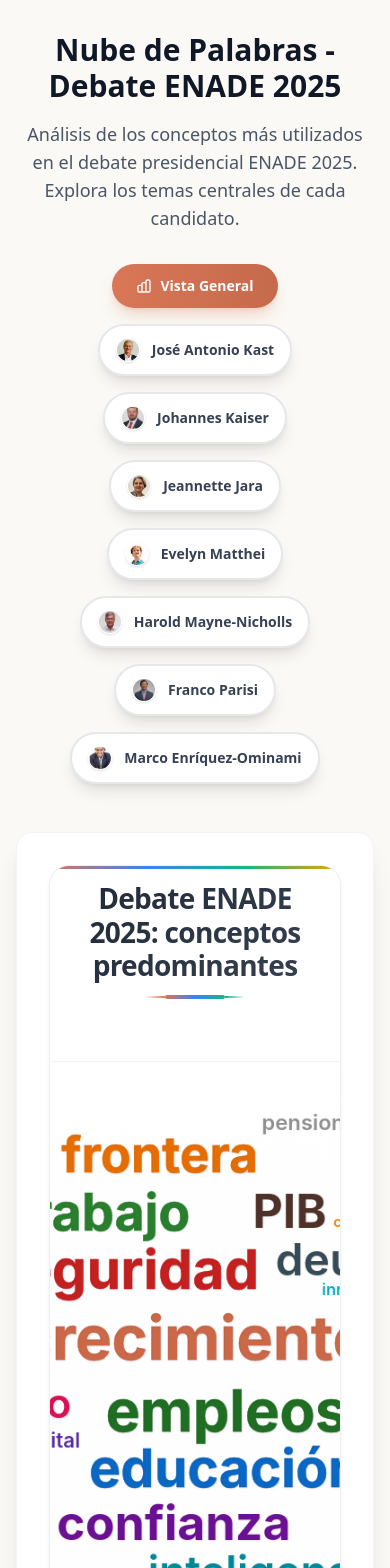
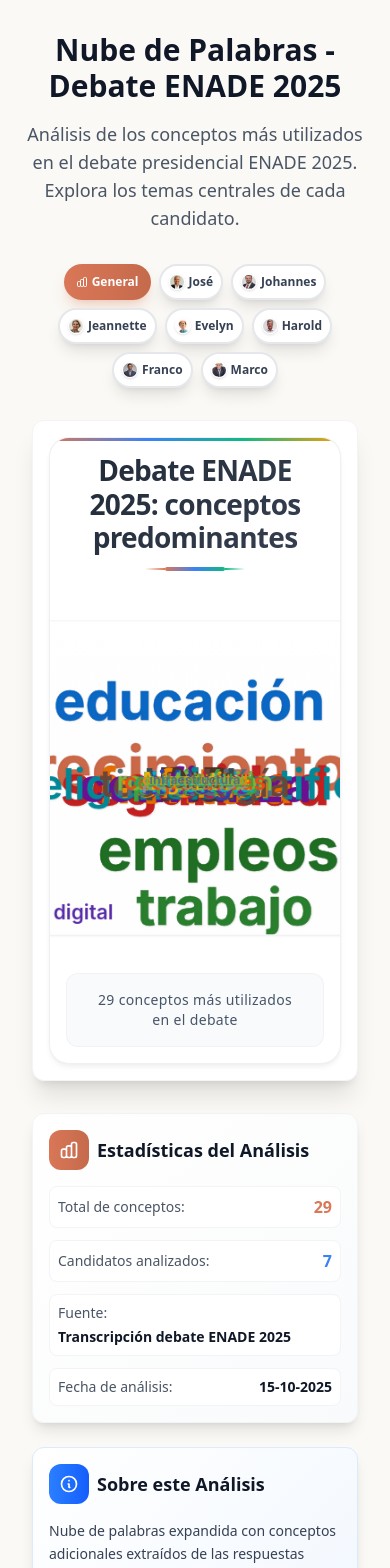
Before and after one commit to Antoine-lb/las-preguntas-del-debate-2025, a SvelteKit app: page /enade-wordcloud in a window 390 px wide. Shown: the top 1568 px of the page. Built offline with nearby package versions, Linux system fonts and the light colour scheme.

Commit message:
cambios a movilos

```diff
--- a/src/lib/WordCloud.svelte
+++ b/src/lib/WordCloud.svelte
@@ -6,6 +6,10 @@
 	export let candidatoId: string | null = null;
 	export let width: number = 800;
 	export let height: number = 400;
+
+	// Variables reactivas para responsive
+	$: responsiveWidth = typeof window !== 'undefined' && window.innerWidth < 768 ? Math.min(350, window.innerWidth - 32) : width;
+	$: responsiveHeight = typeof window !== 'undefined' && window.innerWidth < 768 ? 350 : height;
 
 	let canvas: HTMLCanvasElement;
 	let ctx: CanvasRenderingContext2D;
@@ -32,14 +36,14 @@
 
 		// Fondo ultra limpio y profesional
 		ctx.fillStyle = '#ffffff';
-		ctx.fillRect(0, 0, width, height);
+		ctx.fillRect(0, 0, responsiveWidth, responsiveHeight);
 
 		// Gradiente de fondo muy sutil para profundidad
-		const bgGradient = ctx.createLinearGradient(0, 0, 0, height);
+		const bgGradient = ctx.createLinearGradient(0, 0, 0, responsiveHeight);
 		bgGradient.addColorStop(0, '#ffffff');
 		bgGradient.addColorStop(1, '#fefefe');
 		ctx.fillStyle = bgGradient;
-		ctx.fillRect(0, 0, width, height);
+		ctx.fillRect(0, 0, responsiveWidth, responsiveHeight);
 
 		const words = getWordsData();
 		if (words.length === 0) return;
@@ -71,14 +75,14 @@
 		function findFreePosition(wordWidth: number, wordHeight: number): { x: number; y: number } {
 			const maxAttempts = 300;
 			let attempts = 0;
-			const centerX = width / 2;
-			const centerY = height / 2;
+			const centerX = responsiveWidth / 2;
+			const centerY = responsiveHeight / 2;
 
 			// Intentar posiciones más cercanas al centro primero
 			while (attempts < maxAttempts) {
 				// Usar distribución espiral más compacta
 				const angle = attempts * 0.15;
-				const radius = Math.min(attempts * 1.5, Math.min(width, height) / 3);
+				const radius = Math.min(attempts * 1.5, Math.min(responsiveWidth, responsiveHeight) / 3);
 
 				// Agregar variación aleatoria para evitar patrones muy regulares
 				const randomOffset = (Math.random() - 0.5) * 20;
@@ -87,8 +91,8 @@
 				const y = centerY + radius * Math.sin(angle) - wordHeight / 2 + randomOffset;
 
 				// Verificar límites más estrictos para mantener compacto
-				if (x >= 10 && x <= width - wordWidth - 10 &&
-					y >= 50 && y <= height - wordHeight - 10 &&
+				if (x >= 10 && x <= responsiveWidth - wordWidth - 10 &&
+					y >= 50 && y <= responsiveHeight - wordHeight - 10 &&
 					!isPositionOccupied(x, y, wordWidth, wordHeight)) {
 					return { x, y };
 				}
@@ -97,8 +101,8 @@
 
 			// Fallback: posición aleatoria más agresiva
 			for (let i = 0; i < 100; i++) {
-				const x = 10 + Math.random() * (width - wordWidth - 20);
-				const y = 50 + Math.random() * (height - wordHeight - 60);
+				const x = 10 + Math.random() * (responsiveWidth - wordWidth - 20);
+				const y = 50 + Math.random() * (responsiveHeight - wordHeight - 60);
 
 				if (!isPositionOccupied(x, y, wordWidth, wordHeight)) {
 					return { x, y };
@@ -107,8 +111,8 @@
 
 			// Último recurso: centro
 			return {
-				x: (width - wordWidth) / 2,
-				y: (height - wordHeight) / 2
+				x: (responsiveWidth - wordWidth) / 2,
+				y: (responsiveHeight - wordHeight) / 2
 			};
 		}
 
@@ -201,13 +205,13 @@
 			const devicePixelRatio = window.devicePixelRatio || 1;
 			const rect = canvas.getBoundingClientRect();
 
-			// Establecer el tamaño real del canvas
-			canvas.width = width * devicePixelRatio;
-			canvas.height = height * devicePixelRatio;
+			// Establecer el tamaño real del canvas usando dimensiones responsivas
+			canvas.width = responsiveWidth * devicePixelRatio;
+			canvas.height = responsiveHeight * devicePixelRatio;
 
 			// Establecer el tamaño de visualización
-			canvas.style.width = width + 'px';
-			canvas.style.height = height + 'px';
+			canvas.style.width = responsiveWidth + 'px';
+			canvas.style.height = responsiveHeight + 'px';
 
 			// Escalar el contexto para la alta resolución
 			ctx.scale(devicePixelRatio, devicePixelRatio);
@@ -218,6 +222,26 @@
 
 			drawWordCloud();
 		}
+
+		// Listener para redimensionamiento
+		const handleResize = () => {
+			if (canvas && ctx && data) {
+				// Actualizar dimensiones
+				canvas.width = responsiveWidth * (window.devicePixelRatio || 1);
+				canvas.height = responsiveHeight * (window.devicePixelRatio || 1);
+				canvas.style.width = responsiveWidth + 'px';
+				canvas.style.height = responsiveHeight + 'px';
+				ctx.scale(window.devicePixelRatio || 1, window.devicePixelRatio || 1);
+
+				drawWordCloud();
+			}
+		};
+
+		window.addEventListener('resize', handleResize);
+
+		return () => {
+			window.removeEventListener('resize', handleResize);
+		};
 	});
 
 	// Redibujar cuando cambien los datos o candidato
@@ -235,8 +259,8 @@
 
 	<canvas
 		bind:this={canvas}
-		width={width}
-		height={height}
+		width={responsiveWidth}
+		height={responsiveHeight}
 		class="wordcloud-canvas"
 	></canvas>
 
--- a/src/routes/enade-wordcloud/+page.svelte
+++ b/src/routes/enade-wordcloud/+page.svelte
@@ -80,40 +80,42 @@
 		</div>
 	{:else if wordcloudData}
 		<!-- Selector de vista mejorado -->
-		<div class="mb-12">
-			<div class="flex flex-wrap gap-4 justify-center">
+		<div class="mb-8 md:mb-12">
+			<div class="flex flex-wrap gap-2 md:gap-4 justify-center px-4">
 				<button
-					onclick={() => selectCandidato(null)}
-					class="px-6 py-3 rounded-full text-sm font-semibold transition-all duration-300 transform hover:scale-105 shadow-lg
+					on:click={() => selectCandidato(null)}
+					class="px-3 md:px-6 py-2 md:py-3 rounded-full text-xs md:text-sm font-semibold transition-all duration-300 transform hover:scale-105 shadow-lg
 						{selectedCandidato === null
 							? 'bg-gradient-to-r from-[#D97757] to-[#c56a4c] text-white shadow-[#D97757]/25'
 							: 'bg-white text-gray-700 hover:bg-gray-50 border-2 border-gray-200 hover:border-gray-300'}"
 				>
-					<span class="flex items-center gap-2">
-						<svg class="w-4 h-4" fill="none" stroke="currentColor" viewBox="0 0 24 24">
+					<span class="flex items-center gap-1 md:gap-2">
+						<svg class="w-3 h-3 md:w-4 md:h-4" fill="none" stroke="currentColor" viewBox="0 0 24 24">
 							<path stroke-linecap="round" stroke-linejoin="round" stroke-width="2" d="M9 19v-6a2 2 0 00-2-2H5a2 2 0 00-2 2v6a2 2 0 002 2h2a2 2 0 002-2zm0 0V9a2 2 0 012-2h2a2 2 0 012 2v10m-6 0a2 2 0 002 2h2a2 2 0 002-2m0 0V5a2 2 0 012-2h2a2 2 0 012 2v14a2 2 0 01-2 2h-2a2 2 0 01-2-2z"></path>
 						</svg>
-						Vista General
+						<span class="hidden sm:inline">Vista General</span>
+						<span class="sm:hidden">General</span>
 					</span>
 				</button>
 
 				{#each candidatosDisponibles as candidato}
 					<button
-						onclick={() => selectCandidato(candidato.id)}
-						class="px-4 py-3 rounded-full text-sm font-semibold transition-all duration-300 transform hover:scale-105 shadow-lg
+						on:click={() => selectCandidato(candidato.id)}
+						class="px-2 md:px-4 py-2 md:py-3 rounded-full text-xs md:text-sm font-semibold transition-all duration-300 transform hover:scale-105 shadow-lg
 							{selectedCandidato === candidato.id
 								? 'text-white shadow-lg'
 								: 'bg-white text-gray-700 hover:bg-gray-50 border-2 border-gray-200 hover:border-gray-300'}"
 						style:background={selectedCandidato === candidato.id ? `linear-gradient(135deg, ${candidato.color}, ${adjustBrightness(candidato.color, -20)})` : undefined}
 						style:box-shadow={selectedCandidato === candidato.id ? `0 10px 25px -5px ${candidato.color}40` : undefined}
 					>
-						<span class="flex items-center gap-3">
+						<span class="flex items-center gap-1 md:gap-3">
 							<img
 								src="/blog/candidatos/{candidato.nombre.toLowerCase().replace(/\s+/g, '-').replace(/á/g, 'a').replace(/é/g, 'e').replace(/í/g, 'i').replace(/ó/g, 'o').replace(/ú/g, 'u')}.webp"
 								alt="{candidato.nombre}"
-								class="w-6 h-6 rounded-full object-cover border border-white shadow-sm"
+								class="w-4 h-4 md:w-6 md:h-6 rounded-full object-cover border border-white shadow-sm"
 							/>
-							{candidato.nombre}
+							<span class="hidden sm:inline">{candidato.nombre}</span>
+							<span class="sm:hidden">{candidato.nombre.split(' ')[0]}</span>
 						</span>
 					</button>
 				{/each}
@@ -121,25 +123,26 @@
 		</div>
 
 		<!-- Nube de palabras -->
-		<div class="relative">
+		<div class="relative px-4 md:px-0">
 			<!-- Indicador de candidato seleccionado -->
 			{#if selectedCandidato}
-				<div class="absolute -top-4 left-1/2 transform -translate-x-1/2 z-10">
+				<div class="absolute -top-3 md:-top-4 left-1/2 transform -translate-x-1/2 z-10">
 					<div
-						class="px-4 py-2 rounded-full text-white font-semibold text-sm shadow-lg flex items-center gap-2"
+						class="px-3 md:px-4 py-1 md:py-2 rounded-full text-white font-semibold text-xs md:text-sm shadow-lg flex items-center gap-1 md:gap-2"
 						style:background={`linear-gradient(135deg, ${candidatosDisponibles.find(c => c.id === selectedCandidato)?.color}, ${adjustBrightness(candidatosDisponibles.find(c => c.id === selectedCandidato)?.color || '#000', -20)})`}
 					>
 						<img
 							src="/blog/candidatos/{candidatosDisponibles.find(c => c.id === selectedCandidato)?.nombre.toLowerCase().replace(/\s+/g, '-').replace(/á/g, 'a').replace(/é/g, 'e').replace(/í/g, 'i').replace(/ó/g, 'o').replace(/ú/g, 'u')}.webp"
 							alt="{candidatosDisponibles.find(c => c.id === selectedCandidato)?.nombre}"
-							class="w-5 h-5 rounded-full object-cover border border-white shadow-sm"
+							class="w-4 h-4 md:w-5 md:h-5 rounded-full object-cover border border-white shadow-sm"
 						/>
-						{candidatosDisponibles.find(c => c.id === selectedCandidato)?.nombre}
+						<span class="hidden sm:inline">{candidatosDisponibles.find(c => c.id === selectedCandidato)?.nombre}</span>
+						<span class="sm:hidden">{candidatosDisponibles.find(c => c.id === selectedCandidato)?.nombre.split(' ')[0]}</span>
 					</div>
 				</div>
 			{/if}
 
-			<div class="bg-white rounded-2xl shadow-xl p-8 border border-gray-100">
+			<div class="bg-white rounded-xl md:rounded-2xl shadow-xl p-4 md:p-8 border border-gray-100">
 				<WordCloud
 					data={wordcloudData.wordcloudData}
 					candidatoId={selectedCandidato}
@@ -151,46 +154,47 @@
 
 		<!-- Lista de conceptos por candidato - Movida aquí para estar debajo de la nube -->
 		{#if selectedCandidato}
-			<div class="mt-8 bg-gradient-to-br from-white to-gray-50 rounded-2xl shadow-lg p-8 border border-gray-100">
-				<div class="flex items-center gap-4 mb-8">
+			<div class="mt-6 md:mt-8 mx-4 md:mx-0 bg-gradient-to-br from-white to-gray-50 rounded-xl md:rounded-2xl shadow-lg p-4 md:p-8 border border-gray-100">
+				<div class="flex items-center gap-3 md:gap-4 mb-6 md:mb-8">
 					<div class="relative">
 						<img
 							src="/blog/candidatos/{candidatosDisponibles.find(c => c.id === selectedCandidato)?.nombre.toLowerCase().replace(/\s+/g, '-').replace(/á/g, 'a').replace(/é/g, 'e').replace(/í/g, 'i').replace(/ó/g, 'o').replace(/ú/g, 'u')}.webp"
 							alt="{candidatosDisponibles.find(c => c.id === selectedCandidato)?.nombre}"
-							class="w-16 h-16 rounded-full object-cover border-4 border-white shadow-lg"
+							class="w-12 h-12 md:w-16 md:h-16 rounded-full object-cover border-4 border-white shadow-lg"
 						/>
 						<div
-							class="absolute -bottom-1 -right-1 w-6 h-6 rounded-full border-2 border-white flex items-center justify-center"
+							class="absolute -bottom-1 -right-1 w-5 h-5 md:w-6 md:h-6 rounded-full border-2 border-white flex items-center justify-center"
 							style:background-color={candidatosDisponibles.find(c => c.id === selectedCandidato)?.color}
 						>
-							<svg class="w-3 h-3 text-white" fill="none" stroke="currentColor" viewBox="0 0 24 24">
+							<svg class="w-2 h-2 md:w-3 md:h-3 text-white" fill="none" stroke="currentColor" viewBox="0 0 24 24">
 								<path stroke-linecap="round" stroke-linejoin="round" stroke-width="2" d="M7 20l4-16m2 16l4-16M6 9h14M4 15h14"></path>
 							</svg>
 						</div>
 					</div>
-					<h3 class="text-2xl font-bold text-gray-900">
-						Conceptos detallados - {candidatosDisponibles.find(c => c.id === selectedCandidato)?.nombre}
+					<h3 class="text-lg md:text-2xl font-bold text-gray-900">
+						<span class="hidden sm:inline">Conceptos detallados - {candidatosDisponibles.find(c => c.id === selectedCandidato)?.nombre}</span>
+						<span class="sm:hidden">Conceptos - {candidatosDisponibles.find(c => c.id === selectedCandidato)?.nombre.split(' ')[0]}</span>
 					</h3>
 				</div>
-				<div class="grid grid-cols-1 md:grid-cols-2 lg:grid-cols-3 gap-4">
+				<div class="grid grid-cols-1 sm:grid-cols-2 lg:grid-cols-3 gap-3 md:gap-4">
 					{#each wordcloudData.wordcloudData.candidatos[selectedCandidato].words as word, index}
-						<div class="group bg-white rounded-xl p-4 border border-gray-100 hover:shadow-md transition-all duration-300 hover:-translate-y-1">
+						<div class="group bg-white rounded-lg md:rounded-xl p-3 md:p-4 border border-gray-100 hover:shadow-md transition-all duration-300 hover:-translate-y-1">
 							<div class="flex items-center justify-between mb-2">
-								<span class="font-semibold text-gray-900 text-lg">{word.text}</span>
-								<div class="flex items-center gap-2">
+								<span class="font-semibold text-gray-900 text-sm md:text-lg">{word.text}</span>
+								<div class="flex items-center gap-1 md:gap-2">
 									<div
-										class="w-4 h-4 rounded-full shadow-sm"
+										class="w-3 h-3 md:w-4 md:h-4 rounded-full shadow-sm"
 										style:background-color={word.color}
 									></div>
-									<span class="text-sm font-bold text-gray-600 bg-gray-100 px-2 py-1 rounded-full">
+									<span class="text-xs md:text-sm font-bold text-gray-600 bg-gray-100 px-1 md:px-2 py-1 rounded-full">
 										{word.weight}
 									</span>
 								</div>
 							</div>
 							<!-- Barra de progreso visual -->
-							<div class="w-full bg-gray-200 rounded-full h-2">
+							<div class="w-full bg-gray-200 rounded-full h-1.5 md:h-2">
 								<div
-									class="h-2 rounded-full transition-all duration-500"
+									class="h-1.5 md:h-2 rounded-full transition-all duration-500"
 									style:background-color={word.color}
 									style:width={`${(word.weight / Math.max(...wordcloudData.wordcloudData.candidatos[selectedCandidato].words.map(w => w.weight))) * 100}%`}
 								></div>
@@ -202,58 +206,58 @@
 		{/if}
 
 		<!-- Información adicional -->
-		<div class="mt-12 grid grid-cols-1 md:grid-cols-2 gap-8">
+		<div class="mt-8 md:mt-12 mx-4 md:mx-0 grid grid-cols-1 md:grid-cols-2 gap-6 md:gap-8">
 			<!-- Estadísticas generales -->
-			<div class="bg-gradient-to-br from-white to-gray-50 rounded-2xl shadow-lg p-8 border border-gray-100">
-				<div class="flex items-center gap-3 mb-6">
-					<div class="w-12 h-12 bg-gradient-to-r from-[#D97757] to-[#c56a4c] rounded-xl flex items-center justify-center">
-						<svg class="w-6 h-6 text-white" fill="none" stroke="currentColor" viewBox="0 0 24 24">
+			<div class="bg-gradient-to-br from-white to-gray-50 rounded-xl md:rounded-2xl shadow-lg p-4 md:p-8 border border-gray-100">
+				<div class="flex items-center gap-2 md:gap-3 mb-4 md:mb-6">
+					<div class="w-10 h-10 md:w-12 md:h-12 bg-gradient-to-r from-[#D97757] to-[#c56a4c] rounded-xl flex items-center justify-center">
+						<svg class="w-5 h-5 md:w-6 md:h-6 text-white" fill="none" stroke="currentColor" viewBox="0 0 24 24">
 							<path stroke-linecap="round" stroke-linejoin="round" stroke-width="2" d="M9 19v-6a2 2 0 00-2-2H5a2 2 0 00-2 2v6a2 2 0 002 2h2a2 2 0 002-2zm0 0V9a2 2 0 012-2h2a2 2 0 012 2v10m-6 0a2 2 0 002 2h2a2 2 0 002-2m0 0V5a2 2 0 012-2h2a2 2 0 012 2v14a2 2 0 01-2 2h-2a2 2 0 01-2-2z"></path>
 						</svg>
 					</div>
-					<h3 class="text-xl font-bold text-gray-900">Estadísticas del Análisis</h3>
+					<h3 class="text-lg md:text-xl font-bold text-gray-900">Estadísticas del Análisis</h3>
 				</div>
-				<div class="space-y-4">
-					<div class="flex justify-between items-center p-3 bg-white rounded-lg border border-gray-100">
-						<span class="text-gray-600 font-medium">Total de conceptos:</span>
-						<span class="font-bold text-lg text-[#D97757]">{wordcloudData.metadata.totalWords}</span>
+				<div class="space-y-3 md:space-y-4">
+					<div class="flex justify-between items-center p-2 md:p-3 bg-white rounded-lg border border-gray-100">
+						<span class="text-gray-600 font-medium text-sm md:text-base">Total de conceptos:</span>
+						<span class="font-bold text-base md:text-lg text-[#D97757]">{wordcloudData.metadata.totalWords}</span>
 					</div>
-					<div class="flex justify-between items-center p-3 bg-white rounded-lg border border-gray-100">
-						<span class="text-gray-600 font-medium">Candidatos analizados:</span>
-						<span class="font-bold text-lg text-[#3B82F6]">{wordcloudData.metadata.candidatosCount}</span>
+					<div class="flex justify-between items-center p-2 md:p-3 bg-white rounded-lg border border-gray-100">
+						<span class="text-gray-600 font-medium text-sm md:text-base">Candidatos analizados:</span>
+						<span class="font-bold text-base md:text-lg text-[#3B82F6]">{wordcloudData.metadata.candidatosCount}</span>
 					</div>
-					<div class="flex justify-between items-center p-3 bg-white rounded-lg border border-gray-100">
-						<span class="text-gray-600 font-medium">Fuente:</span>
-						<span class="font-semibold text-gray-900">{wordcloudData.metadata.source}</span>
+					<div class="flex flex-col sm:flex-row sm:justify-between sm:items-center p-2 md:p-3 bg-white rounded-lg border border-gray-100 gap-1 sm:gap-0">
+						<span class="text-gray-600 font-medium text-sm md:text-base">Fuente:</span>
+						<span class="font-semibold text-gray-900 text-sm md:text-base">{wordcloudData.metadata.source}</span>
 					</div>
-					<div class="flex justify-between items-center p-3 bg-white rounded-lg border border-gray-100">
-						<span class="text-gray-600 font-medium">Fecha de análisis:</span>
-						<span class="font-semibold text-gray-900">{new Date(wordcloudData.metadata.created).toLocaleDateString('es-CL')}</span>
+					<div class="flex justify-between items-center p-2 md:p-3 bg-white rounded-lg border border-gray-100">
+						<span class="text-gray-600 font-medium text-sm md:text-base">Fecha de análisis:</span>
+						<span class="font-semibold text-gray-900 text-sm md:text-base">{new Date(wordcloudData.metadata.created).toLocaleDateString('es-CL')}</span>
 					</div>
 				</div>
 			</div>
 
 			<!-- Descripción -->
-			<div class="bg-gradient-to-br from-white to-blue-50 rounded-2xl shadow-lg p-8 border border-blue-100">
-				<div class="flex items-center gap-3 mb-6">
-					<div class="w-12 h-12 bg-gradient-to-r from-blue-500 to-blue-600 rounded-xl flex items-center justify-center">
-						<svg class="w-6 h-6 text-white" fill="none" stroke="currentColor" viewBox="0 0 24 24">
+			<div class="bg-gradient-to-br from-white to-blue-50 rounded-xl md:rounded-2xl shadow-lg p-4 md:p-8 border border-blue-100">
+				<div class="flex items-center gap-2 md:gap-3 mb-4 md:mb-6">
+					<div class="w-10 h-10 md:w-12 md:h-12 bg-gradient-to-r from-blue-500 to-blue-600 rounded-xl flex items-center justify-center">
+						<svg class="w-5 h-5 md:w-6 md:h-6 text-white" fill="none" stroke="currentColor" viewBox="0 0 24 24">
 							<path stroke-linecap="round" stroke-linejoin="round" stroke-width="2" d="M13 16h-1v-4h-1m1-4h.01M21 12a9 9 0 11-18 0 9 9 0 0118 0z"></path>
 						</svg>
 					</div>
-					<h3 class="text-xl font-bold text-gray-900">Sobre este Análisis</h3>
+					<h3 class="text-lg md:text-xl font-bold text-gray-900">Sobre este Análisis</h3>
 				</div>
-				<p class="text-gray-700 leading-relaxed mb-6">
+				<p class="text-gray-700 leading-relaxed mb-4 md:mb-6 text-sm md:text-base">
 					{wordcloudData.metadata.description}
 				</p>
-				<div class="p-4 bg-gradient-to-r from-blue-50 to-indigo-50 rounded-xl border border-blue-200">
-					<div class="flex items-start gap-3">
-						<div class="w-6 h-6 bg-blue-500 rounded-full flex items-center justify-center flex-shrink-0 mt-0.5">
-							<svg class="w-3 h-3 text-white" fill="currentColor" viewBox="0 0 20 20">
+				<div class="p-3 md:p-4 bg-gradient-to-r from-blue-50 to-indigo-50 rounded-lg md:rounded-xl border border-blue-200">
+					<div class="flex items-start gap-2 md:gap-3">
+						<div class="w-5 h-5 md:w-6 md:h-6 bg-blue-500 rounded-full flex items-center justify-center flex-shrink-0 mt-0.5">
+							<svg class="w-2.5 h-2.5 md:w-3 md:h-3 text-white" fill="currentColor" viewBox="0 0 20 20">
 								<path fill-rule="evenodd" d="M18 10a8 8 0 11-16 0 8 8 0 0116 0zm-7-4a1 1 0 11-2 0 1 1 0 012 0zM9 9a1 1 0 000 2v3a1 1 0 001 1h1a1 1 0 100-2v-3a1 1 0 00-1-1H9z" clip-rule="evenodd"></path>
 							</svg>
 						</div>
-						<p class="text-sm text-blue-800 font-medium">
+						<p class="text-xs md:text-sm text-blue-800 font-medium">
 							<strong>Nota:</strong> Los tamaños de las palabras reflejan la frecuencia de uso.
 							Los colores representan diferentes categorías temáticas o candidatos.
 						</p>
--- a/static/enade-wordcloud-2025-10-14.json
+++ b/static/enade-wordcloud-2025-10-14.json
@@ -203,8 +203,8 @@
 	"metadata": {
 		"totalWords": 29,
 		"candidatosCount": 7,
-		"created": "2025-01-27",
-		"source": "Respuestas del debate ENADE 2025 - Análisis por candidato",
+		"created": "2025-10-15",
+		"source": "Transcripción debate ENADE 2025",
 		"description": "Nube de palabras expandida con conceptos adicionales extraídos de las respuestas específicas de cada candidato en el debate ENADE 2025, incluyendo temas transversales y propuestas específicas"
 	}
 }
```
